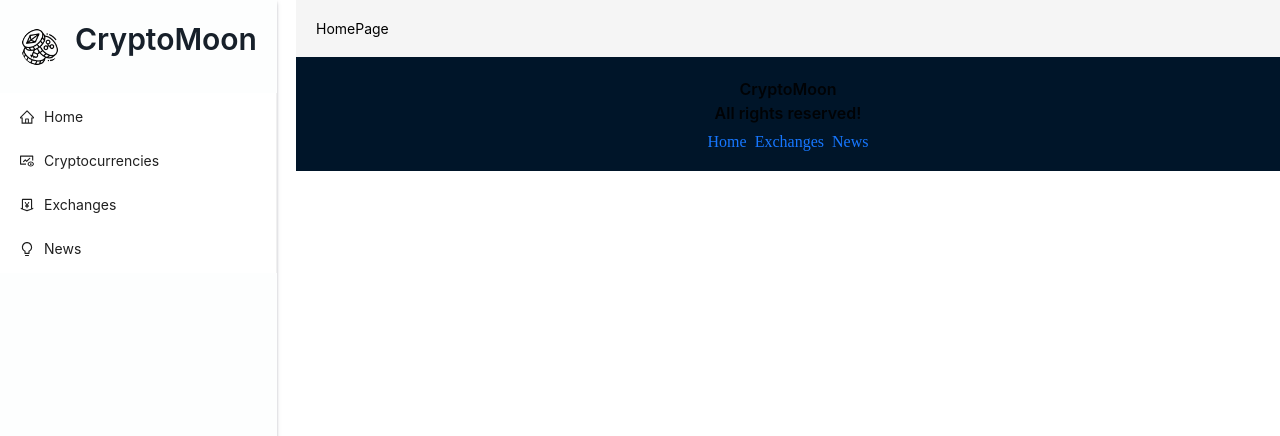
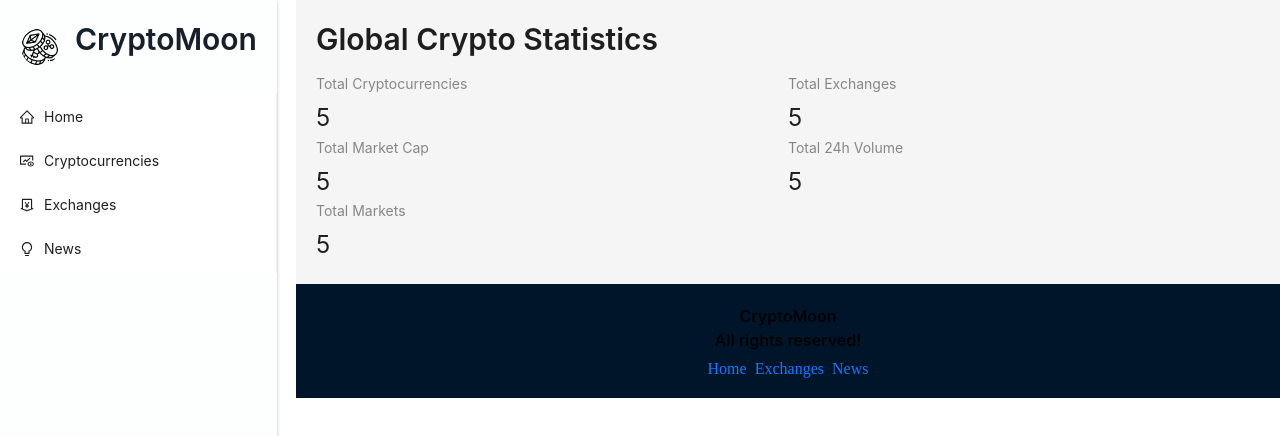
Before and after one commit to karmeensec/cryptocurrency-app-react-redux, a React (Vite) app: page / in a window 1280 px wide. Shown: the top 436 px of the page. Built offline with nearby package versions, Linux system fonts and the light colour scheme.

Commit message:
Homepage statistics

```diff
--- a/src/components/HomePage.jsx
+++ b/src/components/HomePage.jsx
@@ -1,10 +1,27 @@
+import { Col, Row, Statistic, Typography } from 'antd'
+import millify from 'millify'
 import React from 'react'
+import { Link } from 'react-router-dom'
+
+const { Title } = Typography;
 
 const HomePage = () => {
 
   return (
 
-    <div>HomePage</div>
+    <>
+
+      <Title level={2} className='heading'  >Global Crypto Statistics</Title>
+
+      <Row>
+        <Col span={12} > <Statistic title='Total Cryptocurrencies' value='5' /> </Col>
+        <Col span={12} > <Statistic title='Total Exchanges' value='5' /> </Col>
+        <Col span={12} > <Statistic title='Total Market Cap' value='5' /> </Col>
+        <Col span={12} > <Statistic title='Total 24h Volume' value='5' /> </Col>
+        <Col span={12} > <Statistic title='Total Markets' value='5' /> </Col>
+      </Row>
+
+    </>
 
   )
 }
```
